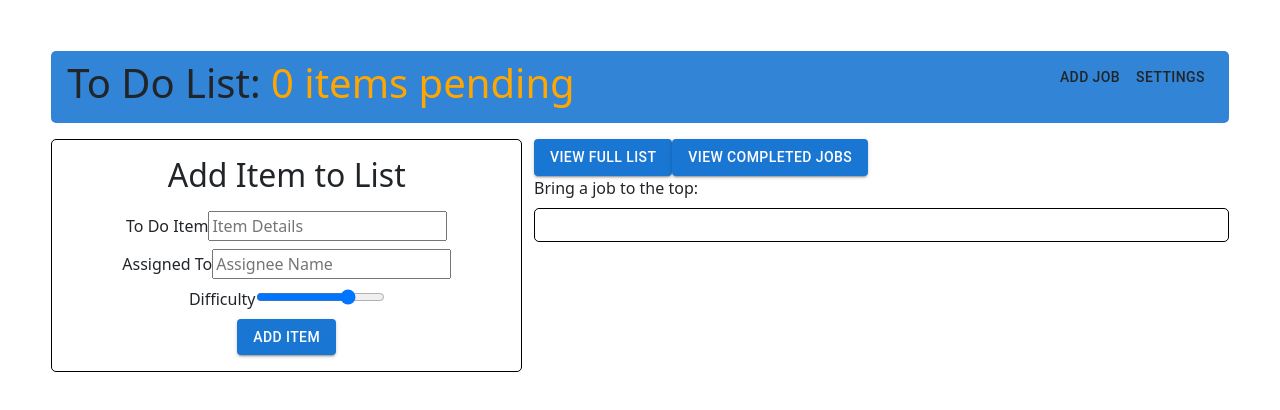
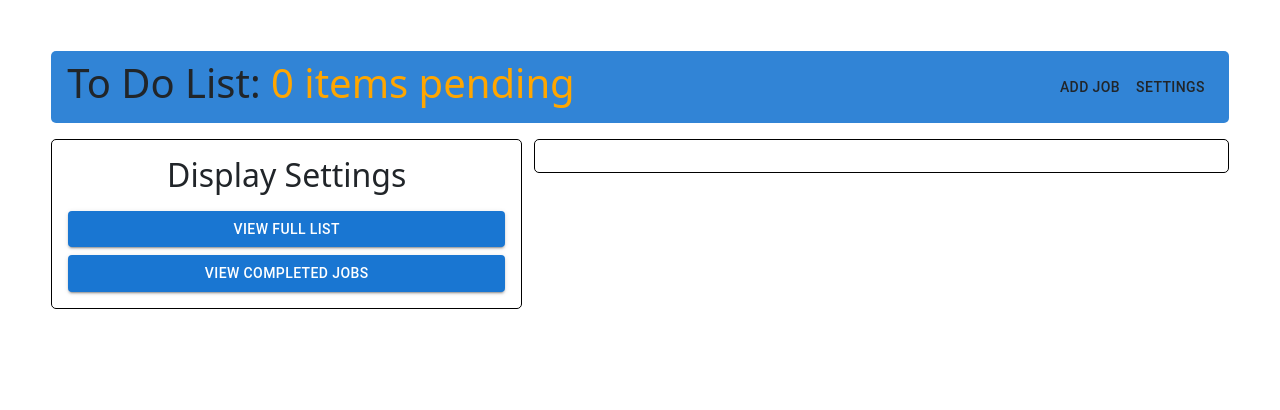
Before and after one commit to rhettb253/todo-app, a React (Vite) app: page / in a window 1280 px wide. Both pictures are taken after a click on the button "SETTINGS". Shown: the top 410 px of the page. Built offline with nearby package versions, Linux system fonts and the light colour scheme; the HTML template or start-up script is replaced by a standard one.

Commit message:
settings

```diff
--- a/src/Components/Form/index.jsx
+++ b/src/Components/Form/index.jsx
@@ -3,7 +3,7 @@ import { Context } from '../Todo';
 import { Button } from '@mui/material';
 
 function Form() {
-  const { handleChange, handleSubmit, defaultValues } = useContext(Context);
+  const { handleChange, handleSubmit, defaultValues} = useContext(Context);
 
   return (
     <form onSubmit={handleSubmit}>
--- a/src/Components/FullList/index.jsx
+++ b/src/Components/FullList/index.jsx
@@ -3,7 +3,8 @@ import { Context } from "../Todo";
 import { Button, Stack, Pagination } from "@mui/material";
 
 function FullList() {
-  const { list, toggleComplete, showComplete, showFullList } = useContext(Context);
+  const { list, toggleComplete, showComplete, showFullList } =
+    useContext(Context);
   const [showItem, setShowItem] = useState();
 
   function formatList(e) {
@@ -13,50 +14,89 @@ function FullList() {
 
   return (
     <>
+      {list.length > 0 && (
         <Stack spacing={1}>
           <p>Bring a job to the top:</p>
-      <Pagination hideNextButton hidePrevButton count={list.length} variant="outlined" color="primary" onClick={formatList} />
+          <Pagination
+            hideNextButton
+            hidePrevButton
+            count={list.length}
+            variant="outlined"
+            color="primary"
+            onClick={formatList}
+          />
         </Stack>
-    {!isNaN(showItem) && <div className="highlight" key={list[showItem].id}>
+      )}
+      {!isNaN(showItem) && (
+        <div className="highlight" key={list[showItem].id}>
           <p>{list[showItem].text}</p>
-          <p><small>Assigned to: {list[showItem].assignee}</small></p>
-          <p><small>Difficulty: {list[showItem].difficulty}</small></p>
-          <Button color={list[showItem].complete ? "success" : "error"} onClick={() => toggleComplete(list[showItem].id)}>
+          <p>
+            <small>Assigned to: {list[showItem].assignee}</small>
+          </p>
+          <p>
+            <small>Difficulty: {list[showItem].difficulty}</small>
+          </p>
+          <Button
+            color={list[showItem].complete ? "success" : "error"}
+            onClick={() => toggleComplete(list[showItem].id)}
+          >
             Complete: {list[showItem].complete.toString()}
           </Button>
           <hr />
-    </div>}
+        </div>
+      )}
       <section>
-      {showFullList ? list.map((item, idx) => {
+        {showFullList
+          ? list.map((item, idx) => {
               if (item.complete && !showComplete) {
                 return null;
               } else {
-        return <div key={item.id}>
-          <p>{idx + 1 + '. ' + item.text}</p>
-          <p><small>Assigned to: {item.assignee}</small></p>
-          <p><small>Difficulty: {item.difficulty}</small></p>
-          <Button color={item.complete ? "success" : "error"} onClick={() => toggleComplete(item.id)}>
+                return (
+                  <div key={item.id}>
+                    <p>{idx + 1 + ". " + item.text}</p>
+                    <p>
+                      <small>Assigned to: {item.assignee}</small>
+                    </p>
+                    <p>
+                      <small>Difficulty: {item.difficulty}</small>
+                    </p>
+                    <Button
+                      color={item.complete ? "success" : "error"}
+                      onClick={() => toggleComplete(item.id)}
+                    >
                       Complete: {item.complete.toString()}
                     </Button>
                     <hr />
                   </div>
-      }})
-      :
-      list.map((item) => {
+                );
+              }
+            })
+          : list
+              .map((item, idx) => {
                 if (item.complete && !showComplete) {
                   return null;
                 } else {
-        return <div key={item.id}>
-          <p>{'Job: ' + item.text}</p>
-          <p><small>Assigned to: {item.assignee}</small></p>
-          <p><small>Difficulty: {item.difficulty}</small></p>
-          <Button color={item.complete ? "success" : "error"} onClick={() => toggleComplete(item.id)} >
+                  return (
+                    <div key={item.id}>
+                      <p>{idx + 1 + ". " + item.text}</p>
+                      <p>
+                        <small>Assigned to: {item.assignee}</small>
+                      </p>
+                      <p>
+                        <small>Difficulty: {item.difficulty}</small>
+                      </p>
+                      <Button
+                        color={item.complete ? "success" : "error"}
+                        onClick={() => toggleComplete(item.id)}
+                      >
                         Complete: {item.complete.toString()}
                       </Button>
                       <hr />
                     </div>
-      }}).slice(0, 3)
+                  );
                 }
+              })
+              .slice(0, 3)}
       </section>
     </>
   );
--- a/src/Components/Header/index.jsx
+++ b/src/Components/Header/index.jsx
@@ -3,14 +3,14 @@ import { Context } from '../Todo';
 import { Button } from '@mui/material';
 
 function Header() {
-  const {incomplete} = useContext(Context);
+  const {incomplete, setShowAddJobOrSettings } = useContext(Context);
 
   return (
     <header data-testid="todo-header">
       <h1 data-testid="todo-h1">To Do List: <span className='pending'>{incomplete} items pending</span></h1>
       <div>
-      <Button color='inherit'>Add Job</Button>
-      <Button color='inherit'>Settings</Button>
+      <Button color='inherit' onClick={() => setShowAddJobOrSettings('addJob')}>Add Job</Button>
+      <Button color='inherit' onClick={() => setShowAddJobOrSettings('settings')}>Settings</Button>
       </div>
     </header>
   );
--- /dev/null
+++ b/src/Components/Settings/index.jsx
@@ -0,0 +1,24 @@
+import { Button } from "@mui/material";
+import { useContext } from "react";
+import { Context } from "../Todo";
+
+function Settings() {
+  const { setShowComplete, toggleList, showFullList, showComplete } = useContext(Context);
+
+  return (
+    <div className="settings">
+      <h2>Display Settings</h2>
+      <Button variant="contained" onClick={toggleList}>
+        {showFullList ? "View Short List" : "View Full List"}
+      </Button>
+      <Button
+        variant="contained"
+        onClick={() => setShowComplete(!showComplete)}
+      >
+        {showComplete ? "Hide Completed Jobs" : "View Completed Jobs"}
+      </Button>
+    </div>
+  );
+}
+
+export default Settings;
--- a/src/Components/Todo/Todo.scss
+++ b/src/Components/Todo/Todo.scss
@@ -7,6 +7,7 @@
     header{
         display:flex;
         justify-content: space-between;
+        align-items: center;
         background-color: #1976d2e4;
         padding: 0.5rem 1rem;
         margin-bottom: 1rem;
@@ -23,6 +24,17 @@
         align-items: flex-start;
 
     form{
+        display: flex;
+        flex-direction: column;
+        row-gap: 0.5rem;
+        padding:1rem;
+        width: 40%;
+        border: 1px solid black;
+        border-radius: 5px;
+        text-align: center;
+    }
+
+    .settings{
         display: flex;
         flex-direction: column;
         row-gap: 0.5rem;
--- a/src/Components/Todo/index.jsx
+++ b/src/Components/Todo/index.jsx
@@ -4,10 +4,10 @@ import { v4 as uuid } from 'uuid';
 import Header from '../Header';
 import Form from '../Form';
 import FullList from '../FullList';
-import { Button } from '@mui/material';
+import Settings from '../Settings';
 import './Todo.scss';
 
-export const Context = createContext();
+export const Context = createContext(null);
 
 const Todo = () => {
 
@@ -18,6 +18,7 @@ const Todo = () => {
   const [incomplete, setIncomplete] = useState([]);
   const [showFullList, setShowFullList] = useState(false);
   const [showComplete, setShowComplete] = useState(false);
+  const [showAddJobOrSettings, setShowAddJobOrSettings] = useState('addJob');
   const { handleChange, handleSubmit } = useForm(addItem, defaultValues);
 
   function addItem(item) {
@@ -59,14 +60,13 @@ const Todo = () => {
   }, [list]);
 
   return (
-    <Context.Provider value={{incomplete, list, toggleComplete, handleChange, handleSubmit, defaultValues, showComplete, showFullList}}>
+    <Context.Provider value={{setShowComplete, toggleList, setShowAddJobOrSettings, incomplete, list, toggleComplete, handleChange, handleSubmit, defaultValues, showComplete, showFullList}}>
       <Header />
       <div className='body'>
-        <Form />
+        {showAddJobOrSettings === 'addJob' && <Form />}
+        {showAddJobOrSettings === 'settings' && <Settings />}
         <div className='rightside'>
           <div className='buttons'>
-          <Button variant="contained" onClick={toggleList}>{showFullList ? 'View Short List' : 'View Full List'}</Button>
-          <Button variant="contained" onClick={()=>setShowComplete(!showComplete)}>{showComplete ? 'Hide Completed Jobs' :'View Completed Jobs'}</Button>
           </div>
           <FullList />
         </div>
```
Lines whose indentation alone changed are shown as unchanged.
